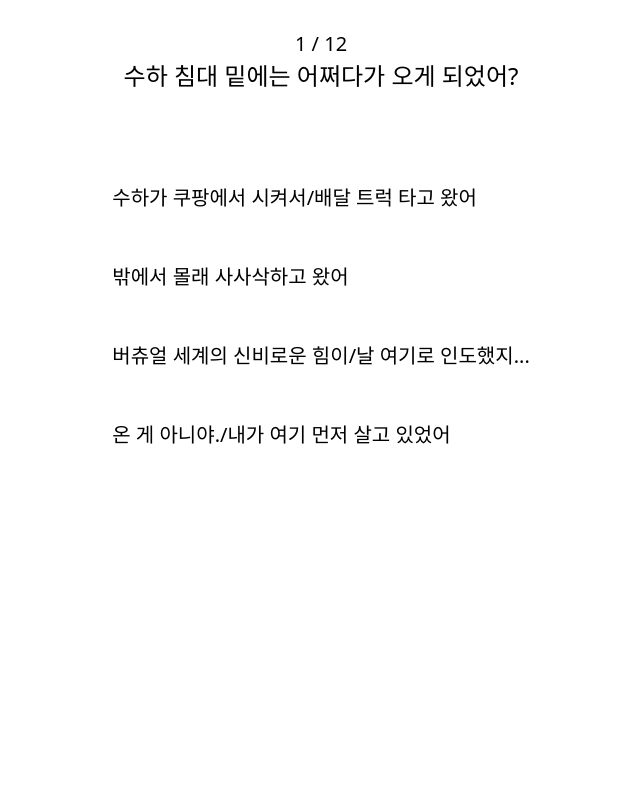
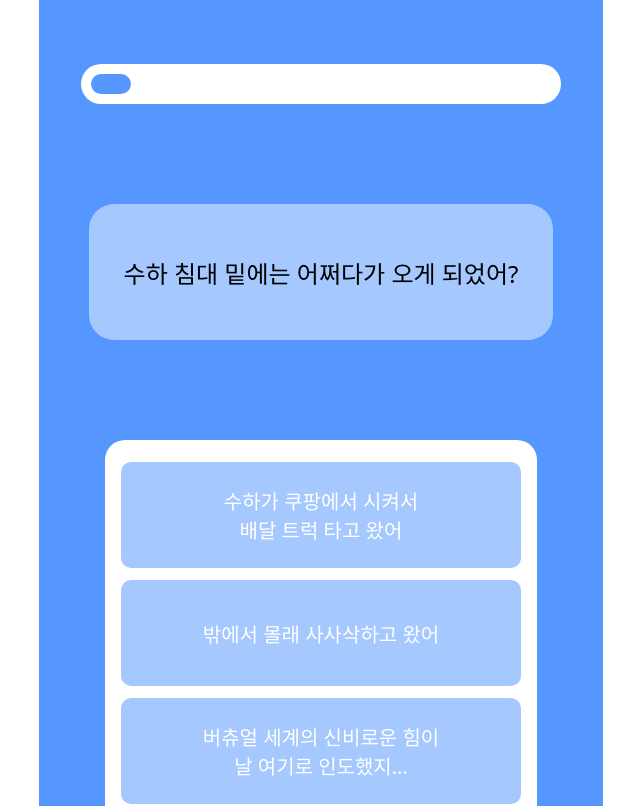
Before and after one commit to Sauvi9non/typeof_suhaqua, a React (Vite) app: page /typeof_suhaqua in a window 1280 px wide. Shown: the top 806 px of the page, without its empty margins (319-959 px from the left). Built offline with nearby package versions, Linux system fonts and the light colour scheme.

Commit message:
[FEAT] 문제 Progress  Bar 추가
+) TestPage UI 수정

```diff
--- /dev/null
+++ b/src/Components/ProgressBar.tsx
@@ -0,0 +1,34 @@
+import styled from "styled-components";
+
+const Bar = styled.div`
+    width: 480px;
+    height: 40px;
+    border-radius: 50px;
+    background-color: white;
+    display: flex;
+    align-items: center;
+`;
+
+const Progress = styled.div<{progress: number}>`
+    width: ${({progress})=>`calc(100% * ${progress} / 12)`};
+    height: 20px;
+    border-radius: 50px;
+    background-color: #5597FF;
+    transition: width 0.5s ease;
+    transform-origin: left;
+    margin: 10px;
+`;
+
+type ProgressBarProps = {
+    progress: number;
+}
+
+function ProgressBar({progress}:ProgressBarProps) {
+    return(
+        <Bar>
+            <Progress progress={progress}></Progress>
+        </Bar>
+    );
+}
+
+export default ProgressBar;
--- a/src/Routes/TestPage.tsx
+++ b/src/Routes/TestPage.tsx
@@ -2,28 +2,38 @@ import styled from "styled-components";
 import { useNavigate } from "react-router-dom";
 import { questions, QuestionType } from "../assets/types";
 import { useState } from "react";
+import { Container } from "../assets/styles";
+import React from "react";
+import ProgressBar from "../Components/ProgressBar";
 
-const Form = styled.form`
+const QuestionBox = styled.div`
+    width: 400px;
+    height: 72px;
+    padding: 2rem;
+    margin: 100px auto;
+    text-align: center;
+    background-color: #A5C8FF;
+    border-radius: 25px;
     display: flex;
-    flex-direction: column;
-    justify-content: space-between
-    text-align: center;
+    justify-content: center;
+    align-items: center;
+`;
+const Question = styled.p`
+    font-size: 1.5rem;
+    color: black;
 `
 
-const Question = styled.p`
-    font-size: 1.5rem;
-    text-align: center;
-    @media (max-width: 576px) {
-        font-size: 1.25rem;
-    }
-`
-
-const QuestionNumber = styled.p`
-    font-size: 1.25rem;
-    text-align: center;
-    @media (max-width: 576px) {
-        font-size: 1.25rem;
-    }
+const AnswerBox = styled.div`
+    width: 400px;
+    height: 440px;
+    padding: 2rem 1rem;
+    background-color: white;
+    border-radius: 20px;
+    display: grid;
+    grid-gap: 2rem;
+    grid-template-rows: repeat(auto-fill, 1fr);
+    grid-auto-rows: 1fr;
+    place-items: center;
 `
 
 const AnswerInput = styled.input`
@@ -31,26 +41,37 @@ const AnswerInput = styled.input`
 `
 
 const AnswerLabel = styled.label`
-    width: 100%;
-    color: black;
+    height: 100%;
+    width: 360px;
     padding: 10px 20px;
     border-radius: 10px;
-    font-size: 1.25em;
+
+    display: flex;
+    justify-content: center;
+    align-items: center;
+
+    font-size: 1.25rem;
+    background-color: #A5C8FF;
+    color: white;
+
+    &:hover {
+        cursor: pointer;
+        background-color: #E0E0E0;
+        color: #0063FF;
+    }
 
     &:focus {
-        background-color: lightgray;
         cursor: pointer;
-    }
-
-    @media (max-width: 576px) {
-        font-size: 1rem;
+        background-color: #E0E0E0;
+        color: #0063FF;
     }
 `;
 
-const BoxItem = styled.div`
-    padding: 20px;
-    margin: 10px 0px;
+const AnswerText = styled.p`
+    text-align: center;
 `
+
+
 
 function TestPage(){ //여기서 계속 변하는 건 index와 mbti 클릭할 때 마다 바뀌면 계속해서 리렌더링이 일어난다.
     const [index, setIndex] = useState<number>(0); // 0 ~ 11
@@ -101,24 +122,38 @@ function TestPage(){ //여기서 계속 변하는 건 index와 mbti 클릭할
     }
 
     return(
-            <Form id="mbtiForm" method="get">
-               <BoxItem>
-                    <QuestionNumber>{questions[index].id} / 12</QuestionNumber>
-                    <Question>{questions[index].text}</Question>
-                </BoxItem>
+        <Container>
+                <ProgressBar progress={(index+1)}></ProgressBar>
+                    <QuestionBox>
+                        <Question>{
+                        questions[index].text.split("/").map((sentence,index)=>(
+                            <React.Fragment key={index}>
+                                {sentence}
+                            </React.Fragment>
+                        ))
+                        }</Question>
+                    </QuestionBox>
 
-                <BoxItem>
+                    <AnswerBox>
                     {
                         questions[index].options.map((option,i)=> (
-                            <BoxItem>
-                            <AnswerLabel htmlFor={String(option.type)} key={i}>{option.text}
+                                <AnswerLabel htmlFor={String(option.type)} key={i}>
+                                    <AnswerText>
+                                    {
+                                        option.text.split("/").map((sentence,index)=>(
+                                            <React.Fragment key={index}>
+                                                {sentence} <br/>
+                                            </React.Fragment>
+                                        ))
+                                    }
+                                    </AnswerText>
                                 <AnswerInput id={String(option.type)} type= "radio" value={option.type} onClick={updateMBTI}></AnswerInput>
                                 </AnswerLabel>
-                            </BoxItem>
                         ))
                     }
-                </BoxItem>
-            </Form>
+                    </AnswerBox>
+
+        </Container>
     );
 }
 
```
Lines whose indentation alone changed are shown as unchanged.
